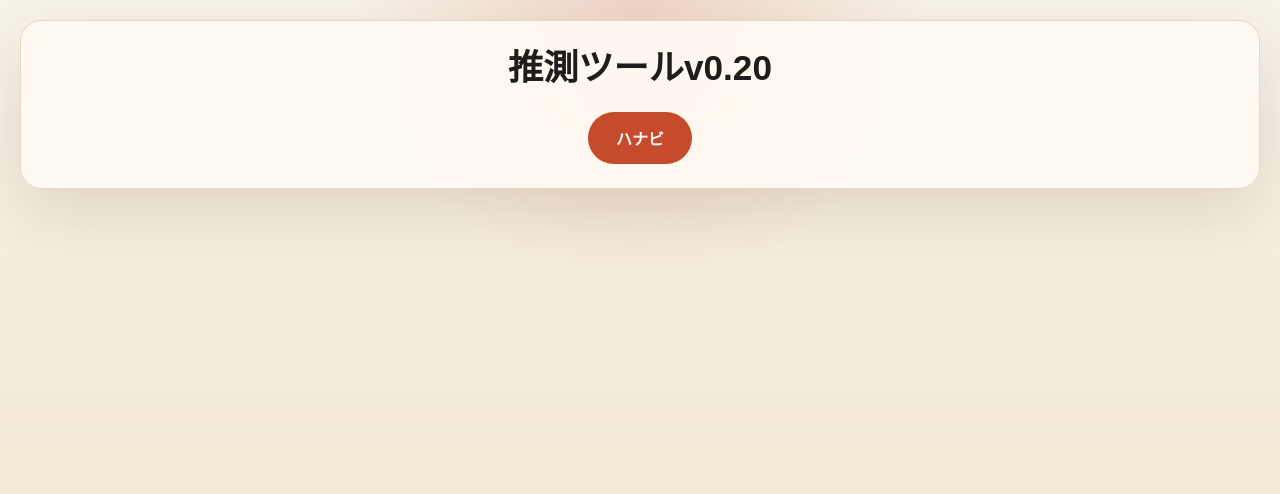
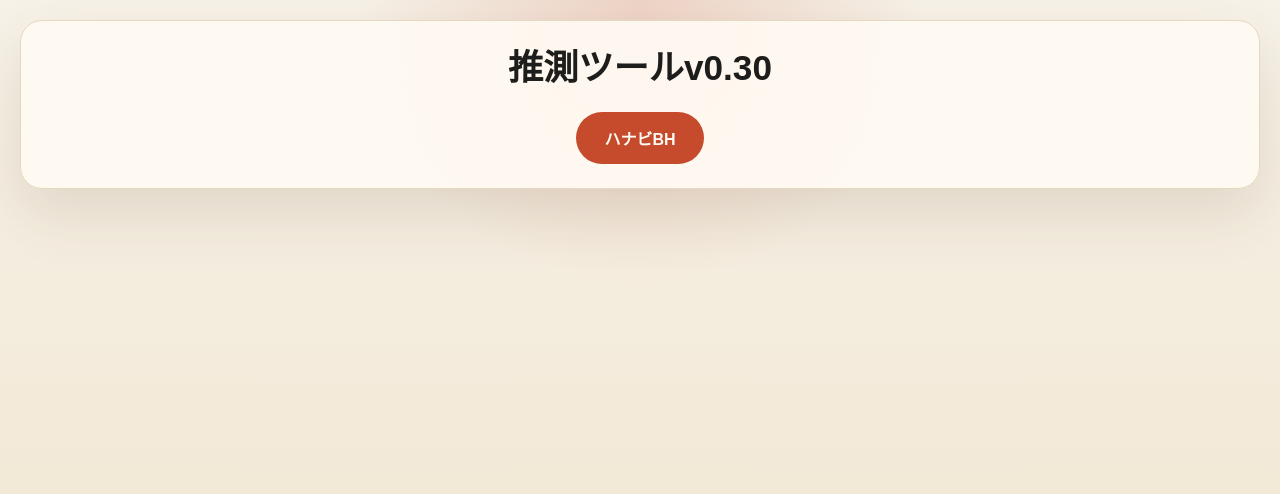
Before and after one commit to umedademu/suisoku, a Next.js app: page / in a window 1280 px wide. Shown: the top 494 px of the page. Built offline with nearby package versions, Linux system fonts and the light colour scheme.

Commit message:
トップのバージョンと機種名表記を更新

```diff
--- a/app/hanabi/page.tsx
+++ b/app/hanabi/page.tsx
@@ -692,7 +692,7 @@ export default function HanabiPage() {
   return (
     <main className="page-shell">
       <div className="card card-wide">
-        <h1 className="title">ハナビ</h1>
+        <h1 className="title">ハナビBH</h1>
         <form className="input-form" onSubmit={handleEstimate}>
           {inputGroups.map((group, index) => (
             <section className="input-group" key={`${group.title ?? "group"}-${index}`}>
--- a/app/layout.tsx
+++ b/app/layout.tsx
@@ -2,8 +2,8 @@ import type { Metadata } from "next";
 import "./globals.css";
 
 export const metadata: Metadata = {
-  title: "推測ツールv0.20",
-  description: "推測ツールv0.20"
+  title: "推測ツールv0.30",
+  description: "推測ツールv0.30"
 };
 
 export default function RootLayout({
--- a/app/page.tsx
+++ b/app/page.tsx
@@ -4,9 +4,9 @@ export default function Home() {
   return (
     <main className="page-shell">
       <div className="card">
-        <h1 className="title">推測ツールv0.20</h1>
+        <h1 className="title">推測ツールv0.30</h1>
         <Link className="link-button" href="/hanabi">
-          ハナビ
+          ハナビBH
         </Link>
       </div>
     </main>
```
